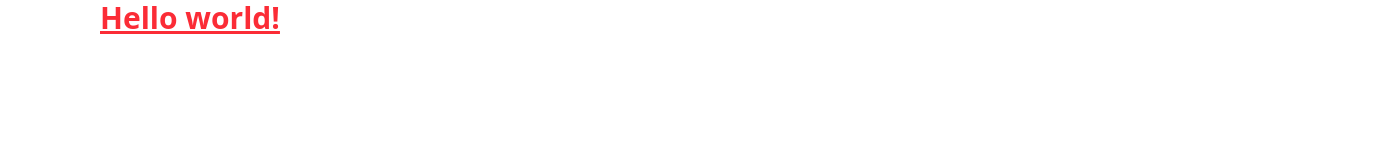
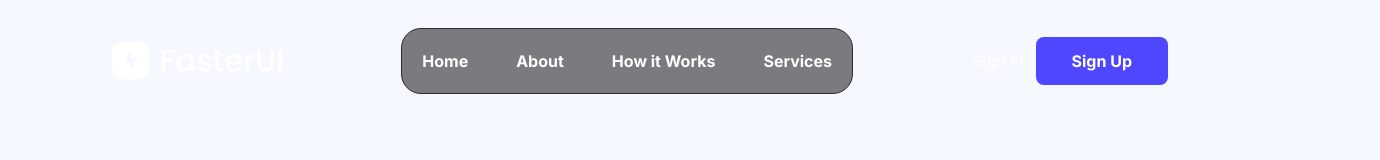
Before and after one commit to bos-code/fast-ui, a website built with Vite: page index.html in a window 1280 px wide. Shown: the whole page, 1380 px wide, since content can reach past the window. Built offline with nearby package versions, Linux system fonts and the light colour scheme.

Commit message:
Add Tailwind CSS configuration, SVG assets, and initial HTML structure

```diff
--- a/index.html
+++ b/index.html
@@ -1,15 +1,34 @@
-<!doctype html>
+<!DOCTYPE html>
 <html>
-<head>
-  <meta charset="UTF-8">
-  <meta name="viewport" content="width=device-width, initial-scale=1.0">
-  <link href="/src/input.css" rel="stylesheet">
-  <script type="module" src="animation.js" defer></script>
-</head>
-<body>
-  <h1 class="text-3xl font-bold underline text-red-500">
-    Hello world!
-  </h1>
-</body>
-
+  <head>
+    <meta charset="UTF-8" />
+    <meta name="viewport" content="width=device-width, initial-scale=1.0" />
+    <link rel="preconnect" href="https://fonts.googleapis.com">
+<link rel="preconnect" href="https://fonts.gstatic.com" crossorigin>
+<link href="https://fonts.googleapis.com/css2?family=Raleway:ital,wght@0,100..900;1,100..900&display=swap" rel="stylesheet">
+<link rel="preconnect" href="https://fonts.googleapis.com">
+<link rel="preconnect" href="https://fonts.gstatic.com" crossorigin>
+<link href="https://fonts.googleapis.com/css2?family=Inter:ital,opsz,wght@0,14..32,100..900;1,14..32,100..900&display=swap" rel="stylesheet">
+    <link href="/src/input.css" rel="stylesheet" />
+    <script type="module" src="animation.js" defer></script>
+  </head>
+  <body>
+    <header class="header">
+      <nav>
+        <ul class="logo">
+          <li><img src="./asset/svg/Logo.svg" alt="fastLogo" /></li>
+        </ul>
+        <ul class="nav-links">
+          <li><a class="btn" href="#">Home</a></li>
+          <li><a class="btn" href="#">About</a></li>
+          <li><a class="btn" href="#">How it Works</a></li>
+          <li><a class="btn" href="#">Services</a></li>
+        </ul>
+        <ul class="nav-actions">
+          <li><a href="#">Sign in</a></li>
+          <li ><a href="#" class="btn-accent">Sign Up</a></li>
+        </ul>
+      </nav>
+    </header>
+  </body>
 </html>
--- a/src/input.css
+++ b/src/input.css
@@ -1 +1,66 @@
 @import "tailwindcss";
+
+body {
+  @apply bg-[#F5F8FF] dark:bg-black text-white;
+  font-family: "inter", sans-serif;
+}
+
+nav {
+  @apply flex items-center justify-between px-28 py-7;
+}
+
+.logo {
+  @apply flex items-center justify-center gap-1;
+}
+
+.nav-links {
+  @apply flex items-center gap-12 p-5 rounded-[20px] text-base font-bold;
+  background: rgba(0, 0, 0, 0.5);
+  border: 1px solid var(--Stroke, #2B2B2B)
+}
+.nav-actions {
+  @apply flex items-center gap-3;
+}
+.btn{
+    transition: all 0.3s ease-in-out;
+}
+
+.btn:hover {
+    background: linear-gradient(270deg, #FFB912 0%, #FF12DC 100%);
+    box-shadow: 0px 4px 10px rgba(255, 18, 220, 0.4);
+    color: transparent;
+    background-clip: text;
+    -webkit-background-clip: text;
+  }
+  .btn:active {
+    box-shadow: 0px 2px 5px rgba(255, 18, 220, 0.5);
+  }
+.btn-accent{
+    @apply rounded-xl bg-[#4E47FF] px-9 py-3 text-white font-bold;
+}
+
+.btn-accent {
+    display: inline-block;
+    border-radius: 8px;
+    transition: all 0.3s ease-in-out;
+  }
+
+/* Visited state */
+.btn-accent:visited {
+    color: white;
+    opacity: 0.9;
+}
+
+/* Hover state */
+.btn-accent:hover {
+    background: linear-gradient(270deg, #FFB912 0%, #FF12DC 100%);
+    transform: scale(1.05);
+    box-shadow: 0px 4px 10px rgba(255, 18, 220, 0.4);
+}
+
+/* Active state */
+.btn-accent:active {
+    transform: scale(0.95);
+    box-shadow: 0px 2px 5px rgba(255, 18, 220, 0.5);
+    opacity: 0.8;
+}
```
Also changed, not shown: asset/image/hero.png (added), asset/svg/Logo.svg (added), asset/svg/fastLogo.svg (added), tailwind.config.js (added).
